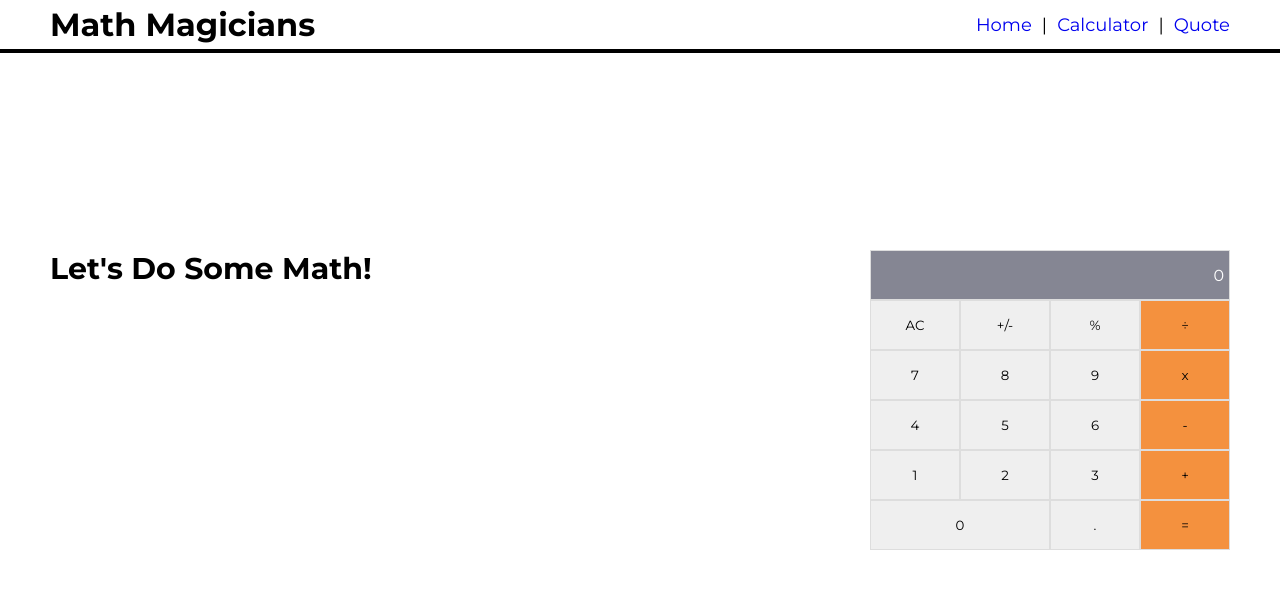
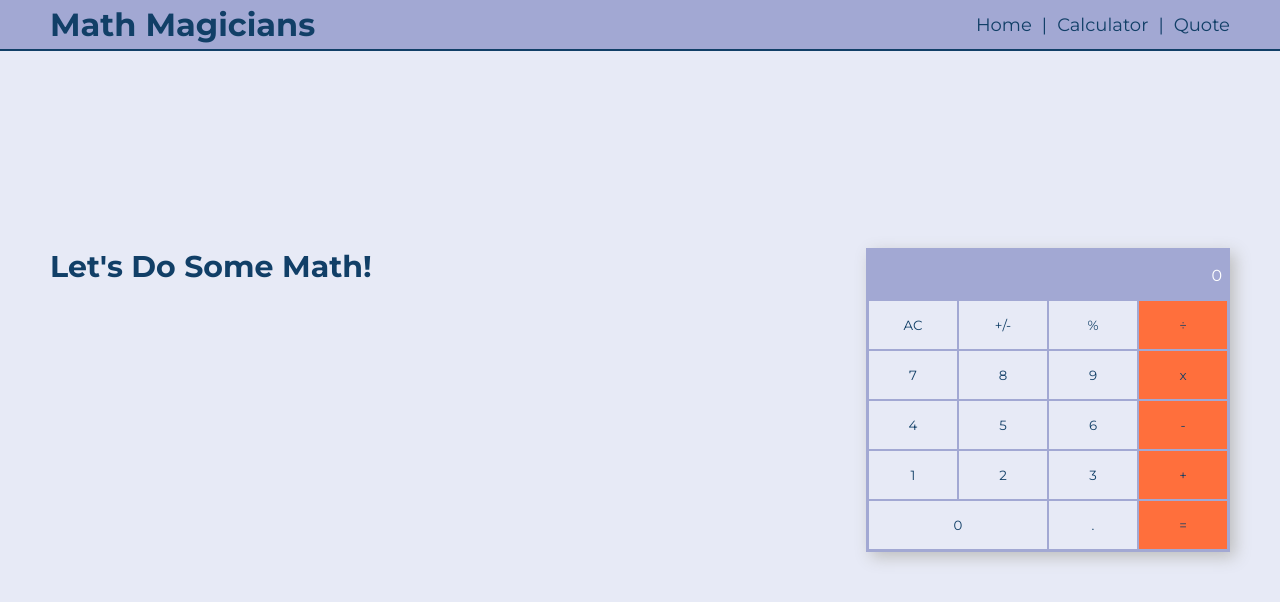
Before and after one commit to karayamanemre/math-magicians, a React (Create React App) app: page /calculator in a window 1280 px wide. Shown: the top 602 px of the page. Built offline with nearby package versions, Linux system fonts and the light colour scheme.

Commit message:
update colors

```diff
--- a/src/App.css
+++ b/src/App.css
@@ -5,6 +5,7 @@
   padding: 0;
   box-sizing: border-box;
   font-family: 'Montserrat', sans-serif;
+  color: #113f67;
 }
 
 body {
@@ -12,6 +13,7 @@ body {
   justify-content: center;
   align-items: center;
   height: 100vh;
+  background: #e7eaf6;
 }
 
 main {
@@ -34,7 +36,8 @@ header {
   display: flex;
   justify-content: space-between;
   align-items: center;
-  border-bottom: 4px solid #000;
+  border-bottom: 2px solid #113f67;
+  background: #a2a8d3;
 }
 
 .nav-links {
@@ -74,6 +77,8 @@ h2 {
 
 .calculatorContainer {
   display: grid;
+  box-shadow: 5px 5px 15px #bebebe;
+  border: 2px solid #a2a8d3;
 }
 
 .display {
@@ -83,8 +88,8 @@ h2 {
   height: 50px;
   grid-column-start: 1;
   grid-column-end: 5;
-  border: 1px solid #ddd;
-  background-color: #858693;
+  border: 0.5px solid #a2a8d3;
+  background-color: #a2a8d3;
   color: #fff;
   padding: 5px;
 }
@@ -93,11 +98,16 @@ button {
   width: 90px;
   height: 50px;
   cursor: pointer;
-  border: 1px solid #ddd;
+  border: 0.5px solid #a2a8d3;
+  background: #e7eaf6;
+}
+
+button:hover {
+  filter: brightness(110%);
 }
 
 .operator {
-  background: #f4913e;
+  background: #ff6f3c;
 }
 
 .zero {
```
